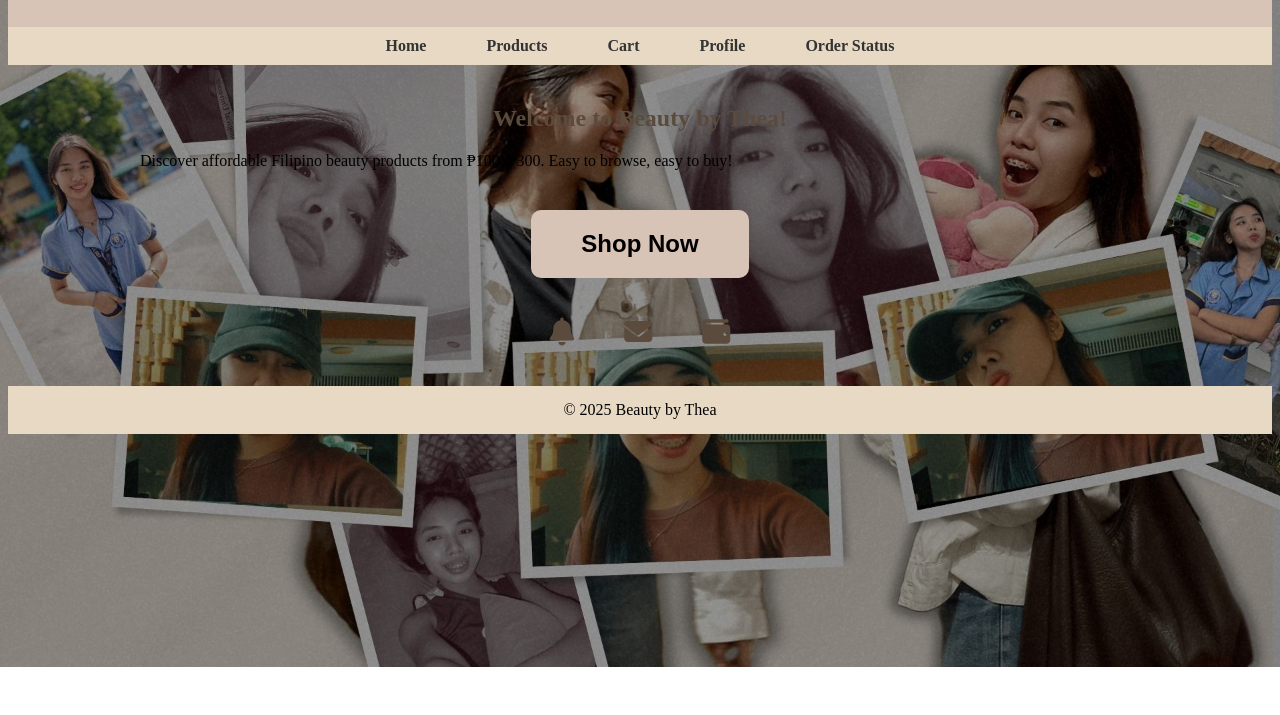
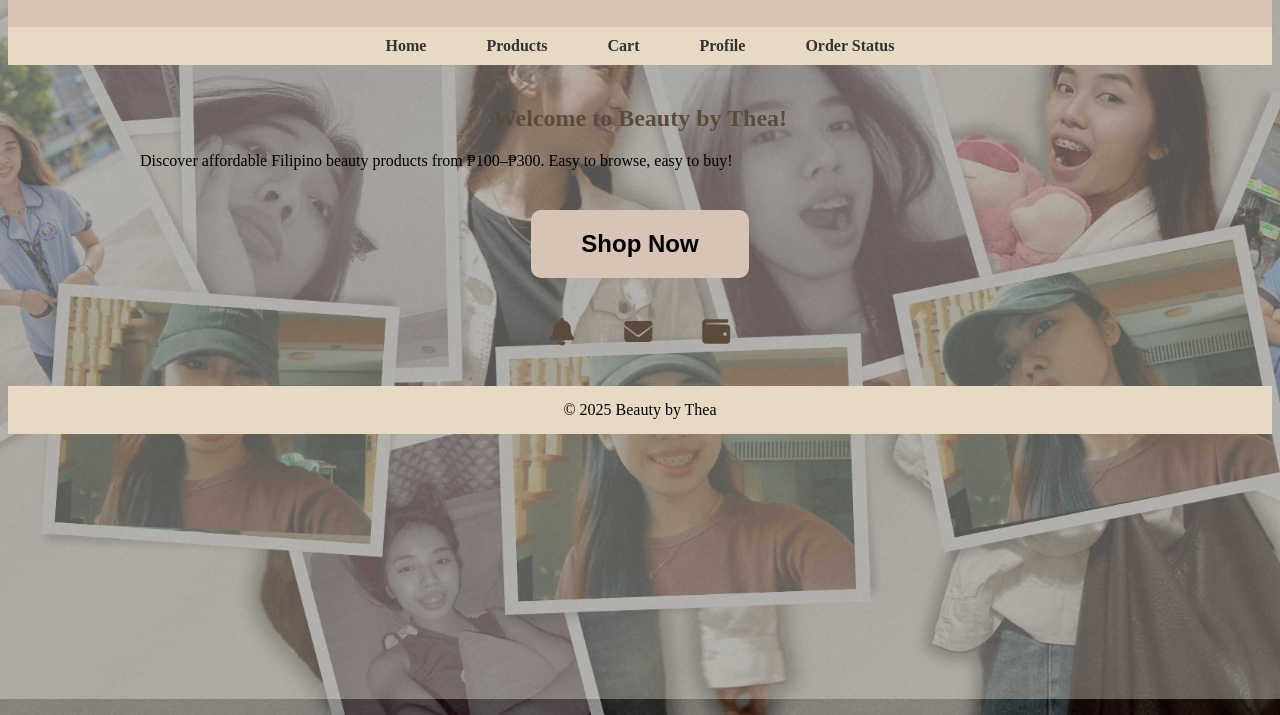
Before and after one commit to pawiiiii/BeautyByThea, a plain HTML site: page index.html in a window 1280 px wide. Shown: the part 101-816 px from the top of the page. Drawn offline with Linux system fonts and the light colour scheme.

Commit message:
Update style.css

```diff
--- a/style.css
+++ b/style.css
@@ -86,19 +86,27 @@ footer {
   object-fit: cover;
   border-radius: 5px;
 }
-  body.home-page {
-  background-image: url('images/home-bg.jpg');
-  background-size: contain;        /* image mag-fit sa screen, hindi mag-cover lahat */
-  background-position: center;
-  background-repeat: no-repeat;
-  min-height: 100vh;               /* full height ng viewport */
-    body.home-page::before {
+/* ------------------- Home Page Background ------------------- */
+body.home-page {
+  background-image: url('images/home-bg.jpg');  /* path sa uploaded image sa GitHub */
+  background-size: cover;       /* full screen pero maintain aspect ratio */
+  background-position: center;  /* naka-center */
+  background-repeat: no-repeat; /* hindi mauulit */
+  min-height: 100vh;            /* full viewport height */
+  position: relative;           /* para sa overlay */
+}
+
+/* Overlay para readable ang text */
+body.home-page::before {
   content: "";
   position: fixed;
-  top:0; left:0; width:100%; height:100%;
-  background-color: rgba(245,241,233,0.4); /* babaan transparency */
-  z-index: -1;
+  top: 0; left: 0;
+  width: 100%;
+  height: 100%;
+  background-color: rgba(245, 241, 233, 0.35); /* babaan transparency para visible image */
+  z-index: -1; /* behind content */
 }
+
 
 }
 }
```
